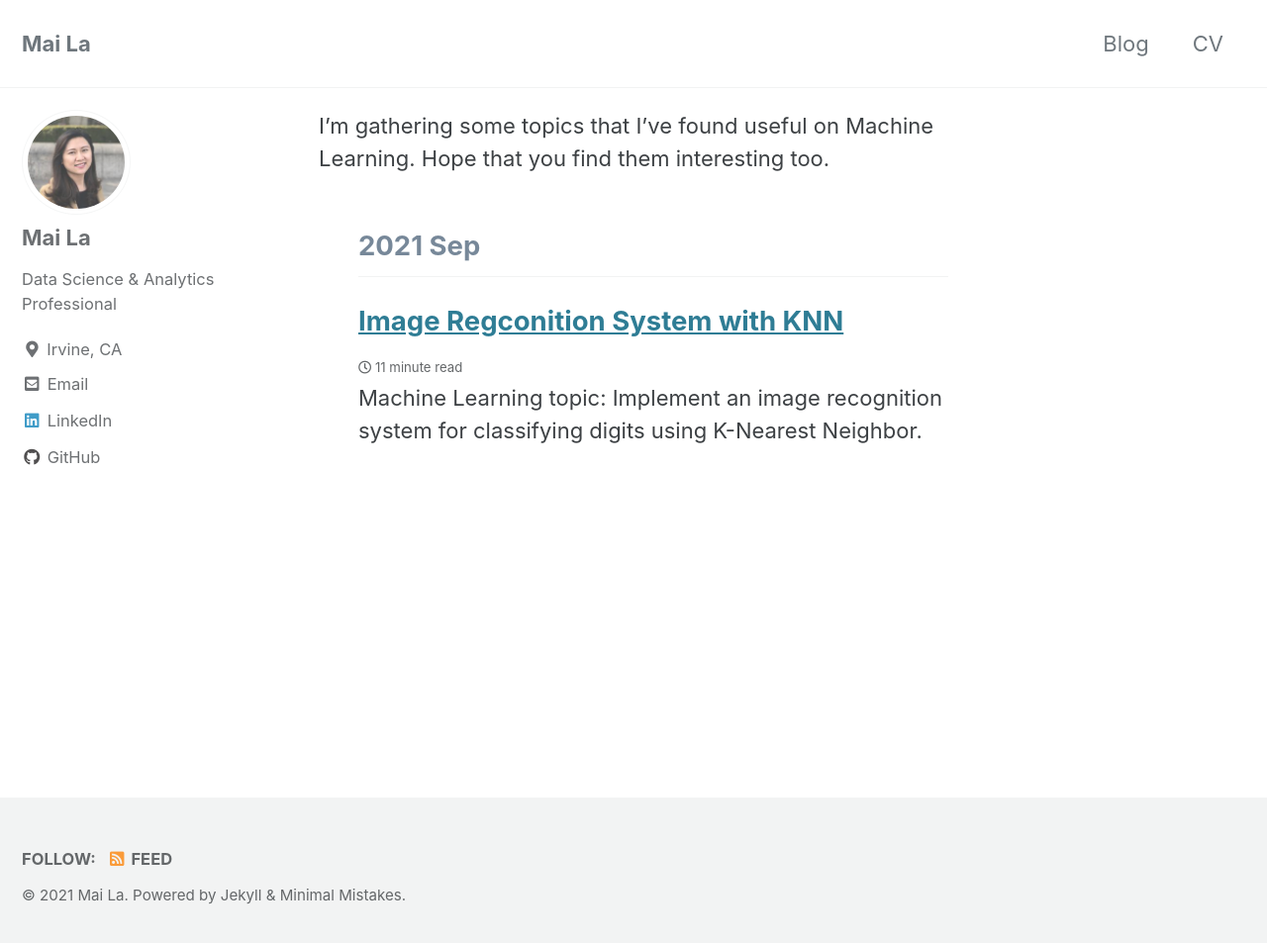
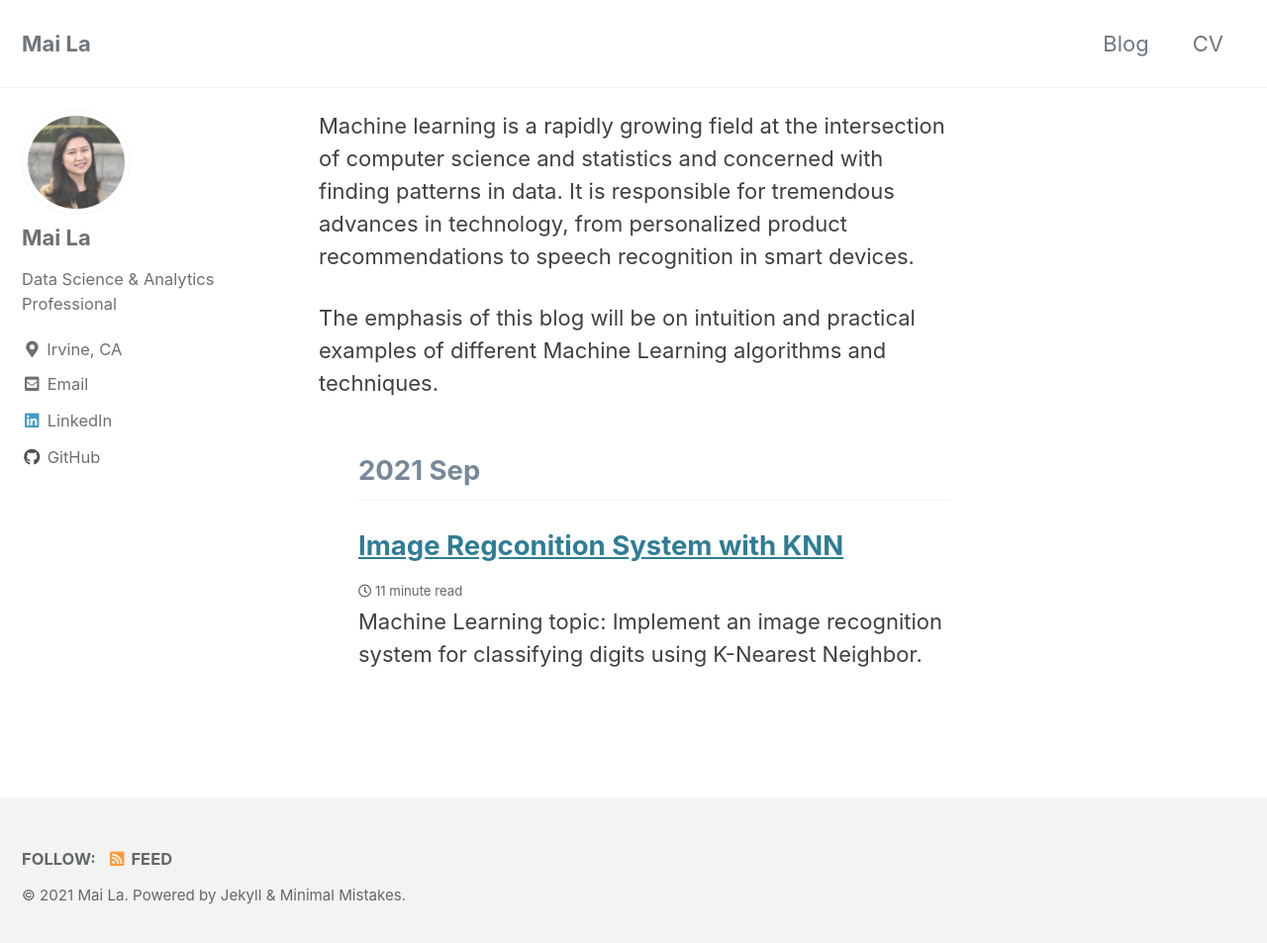
Before and after one commit to latuyetmai/latuyetmai.github.io, a Jekyll site: the page built from _pages/blog.markdown, in a window 1280 px wide and 961 px high. Shown: the top 953 px of the window at 99% size. Built offline with Jekyll 4.4.1, drawn with Linux system fonts in a browser that asks for light colours; cached includes are drawn as plain includes.

Commit message:
Update blog.markdown

```diff
--- a/_pages/blog.markdown
+++ b/_pages/blog.markdown
@@ -7,7 +7,9 @@ comments: false
 description: My collection of projects and machine learning topics
 ---
 
-I'm gathering some topics that I've found useful on Machine Learning. Hope that you find them interesting too.
+Machine learning is a rapidly growing field at the intersection of computer science and statistics and concerned with finding patterns in data. It is responsible for tremendous advances in technology, from personalized product recommendations to speech recognition in smart devices.
+
+The emphasis of this blog will be on intuition and practical examples of different Machine Learning algorithms and techniques.
 
 <ul>
   {% for post in site.posts %}
```
